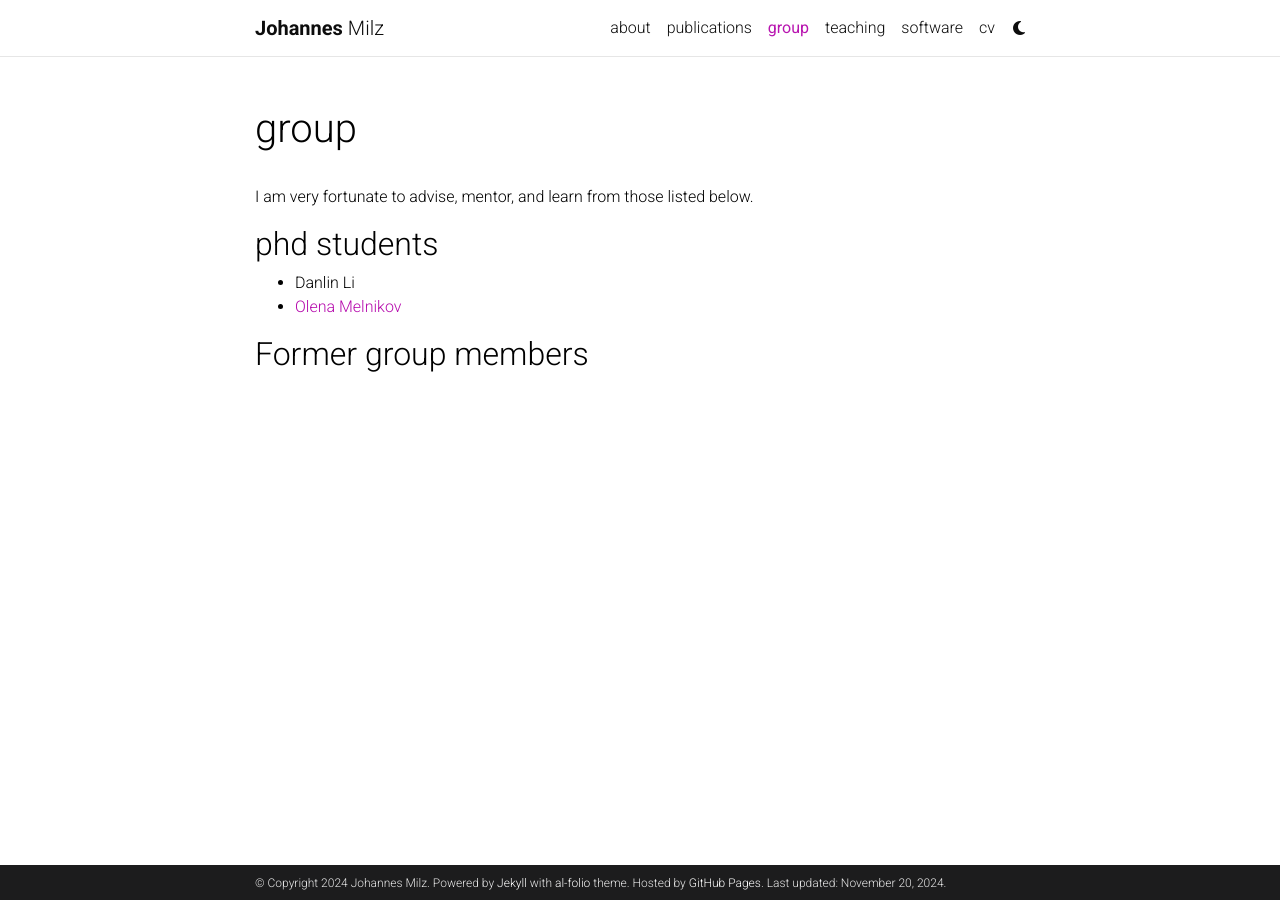
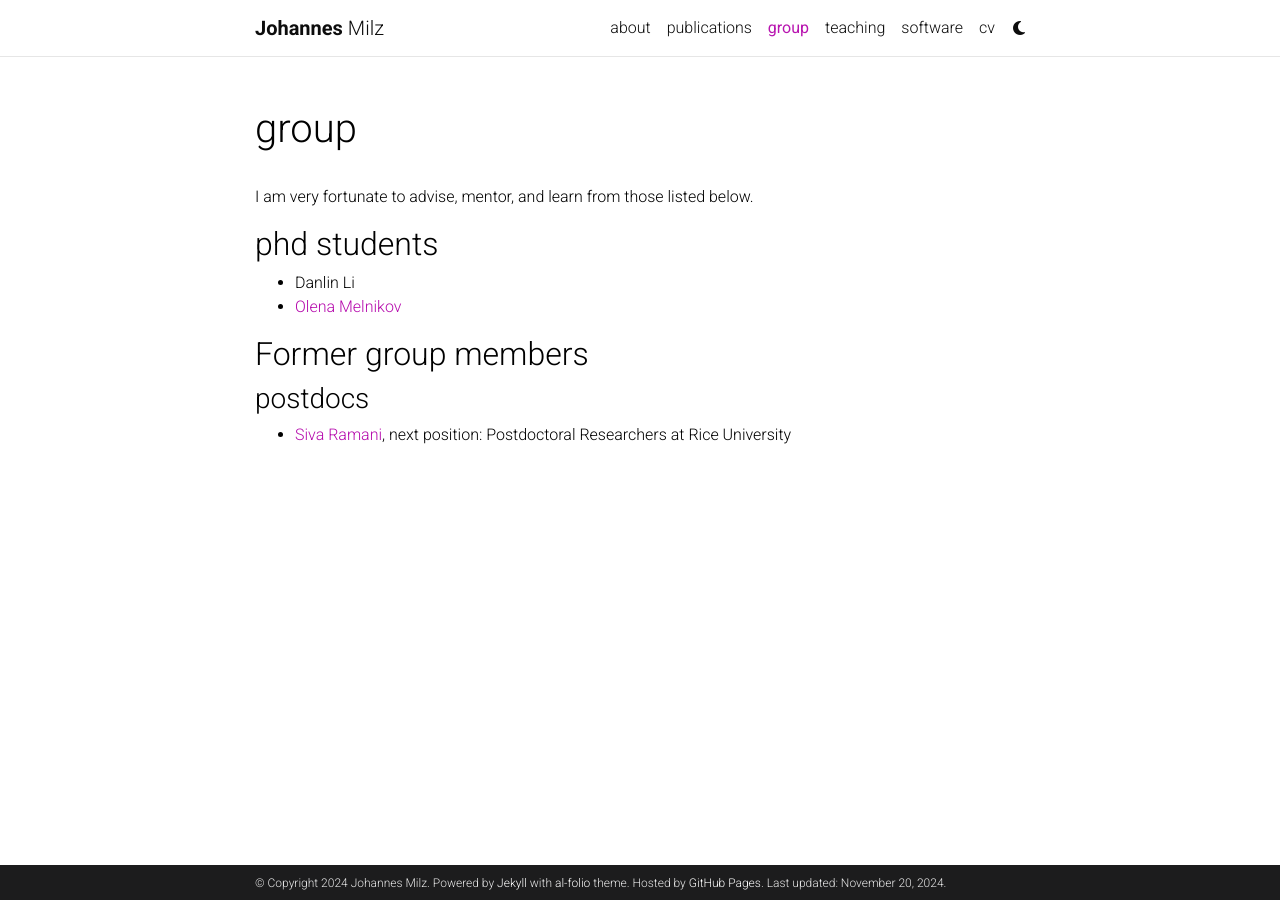
Before and after one commit to milzj/milzj.github.io, a Jekyll site: the page built from _pages/group.md, in a window 1280 px wide. Built offline with Jekyll 4.4.1, drawn with Linux system fonts in a browser that asks for light colours; comment, search, counter and statistics services are not loaded; a style sheet for code colours, icons or effects is not loaded.

Commit message:
Update group.md

```diff
--- a/_pages/group.md
+++ b/_pages/group.md
@@ -15,3 +15,7 @@ I am very fortunate to advise, mentor, and learn from those listed below.
   - [Olena Melnikov](https://www.isye.gatech.edu/users/olena-melnikov)
 
 ## Former group members
+
+### postdocs
+
+  - [Siva Ramani](https://cmor.rice.edu/people/visiting-postdoctoral-researchers), next position: Postdoctoral Researchers at Rice University
```
